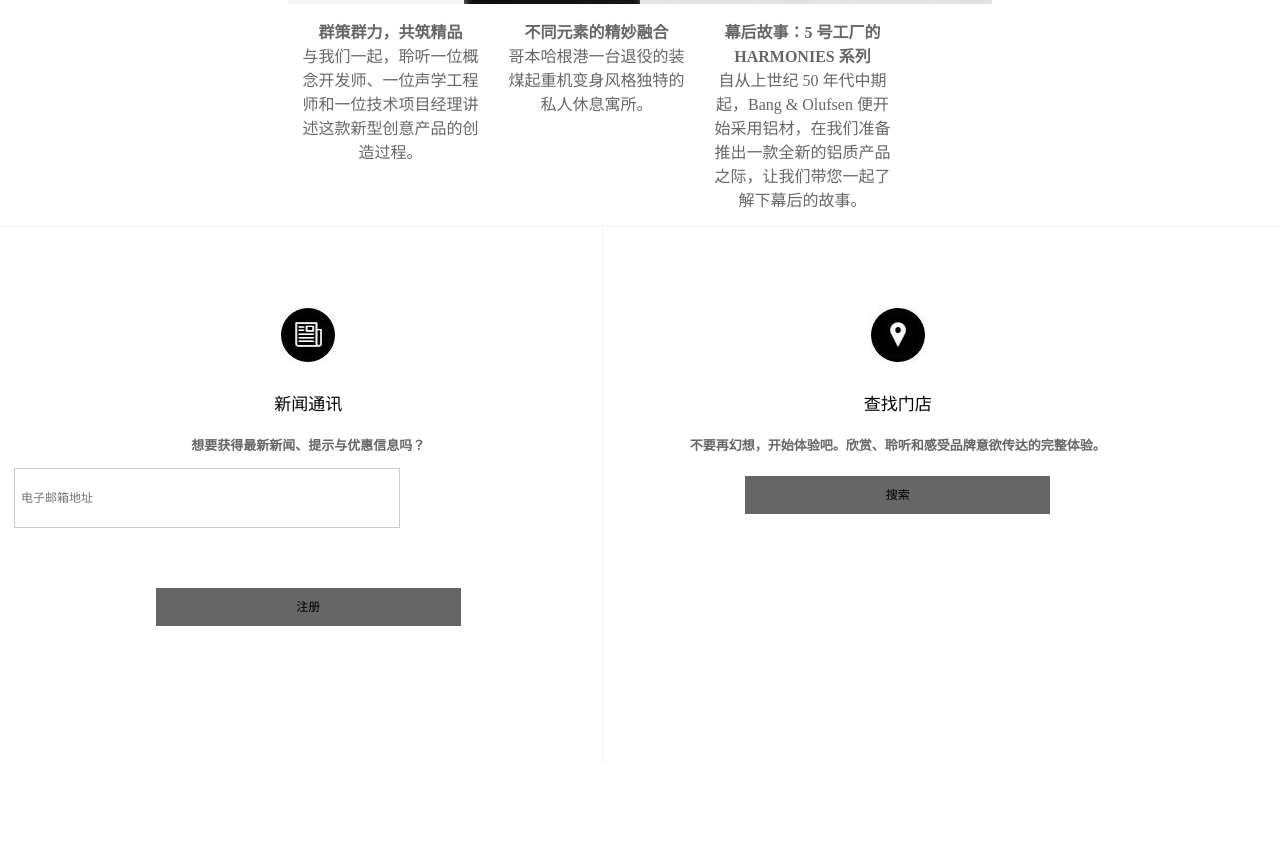
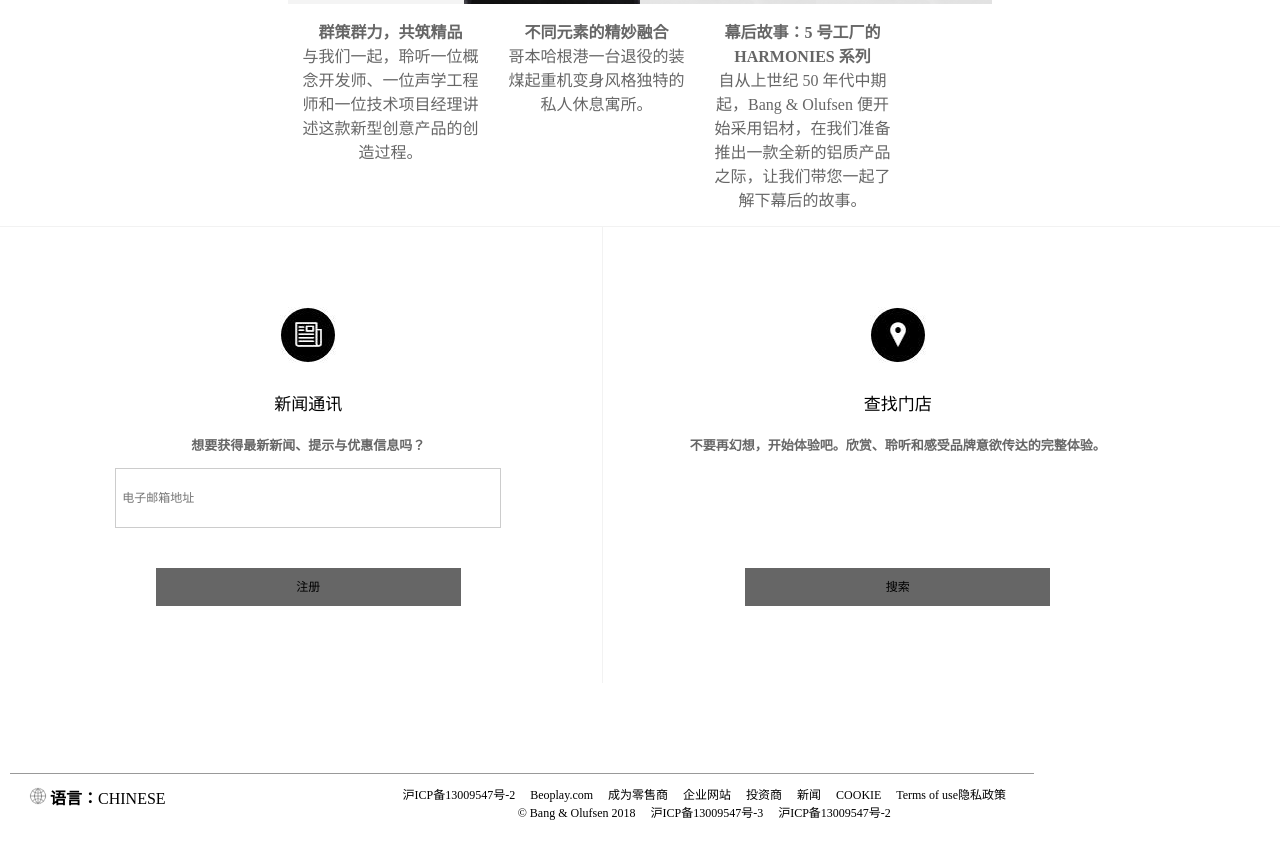
Before and after one commit to wyx-git/wyx-music, a plain HTML site: page index.html in a window 1280 px wide. Shown: the part 2300-3158 px from the top of the page. Before the commit the page ends 3063 px from the top, so only its background shows below. Drawn offline with Linux system fonts and the light colour scheme.

Commit message:
wyx-music4.0

```diff
--- a/index.css
+++ b/index.css
@@ -431,25 +431,30 @@ body {
     background: url(harmonies-story.jpg);
     background-size: 353px 168px;
 }
-.footer{
+
+.footer {
     border-top: solid 1px #f2f2f2;
     padding: 0 14px;
     height: 536px;
     display: flex;
 }
-.news-service{
+
+.news-service {
     width: 47%;
-    height: 100%;
+    height: 456px;
 }
-.news-service:nth-child(1){
+
+.news-service:nth-child(1) {
     border-right: solid 1px #f2f2f2;
 }
-.news-service .icon{
+
+.news-service .icon {
     margin: 80px auto 30px auto;
     width: 56px;
     height: 56px;
 }
-.news-service h5{
+
+.news-service h5 {
     margin: 20px 0 20px 0;
     line-height: 23px;
     font-size: 17px;
@@ -457,13 +462,19 @@ body {
     color: #000;
     text-align: center;
 }
-.news-service h6{
+
+.news-service h6 {
     line-height: 20px;
     font-size: 13px;
-    color: rgba(0,0,0,0.6);
+    color: rgba(0, 0, 0, 0.6);
     text-align: center;
 }
-.news-service input{
+.news-service:nth-child(2) h6{
+    margin-bottom: 112px;
+}
+
+.news-service input {
+    display: block;
     border: solid 1px #ccc;
     outline: none;
     margin: 12px auto 40px auto;
@@ -473,21 +484,54 @@ body {
     font-size: 12px;
     line-height: 17px;
 }
-.news-service:nth-child(1) .icon{
+
+.news-service:nth-child(1) .icon {
     background: url(news-icon.jpg);
 }
 
-.news-service:nth-child(2) .icon{
+.news-service:nth-child(2) .icon {
     background: url(search-icon.jpg);
 }
-.button{
+
+.button {
     margin: 20px auto;
     padding: 12px 35px;
     width: 40%;
-    background: rgba(0,0,0,0.6);
+    background: rgba(0, 0, 0, 0.6);
     color: #000;
     font-size: 12px;
     line-height: 14px;
     font-style: normal;
     text-align: center;
 }
+
+.copyright {
+    margin: 10px;
+    width: 1024px;
+    height: 80px;
+    border-top: 1px solid rgba(0, 0, 0, 0.4);
+}
+.footer-logo{
+    float: left;
+    margin: 2px 3px;
+    width: 18px;
+    height: 18px;
+    background: url(footer.png);
+    background-size: 100%;
+}
+.copyRight-text {
+    margin: 10px;
+    padding: 1px 6px;
+    text-align: center;
+}
+
+.copyRight-text:nth-child(1) {
+    float: left;
+    left: 20px;
+}
+.copyRight-text:nth-child(2) {
+    float: right;
+    margin: 10px;
+    font-size: 12px;
+    font-style: normal;
+}
--- a/index.html
+++ b/index.html
@@ -150,17 +150,43 @@
 </div>
 <div class="footer">
     <div class="news-service">
-        <div class="icon"></div>
+        <div class="icon">
+        </div>
         <h5>新闻通讯</h5>
         <h6>想要获得最新新闻、提示与优惠信息吗？</h6>
         <input type="text" placeholder="电子邮箱地址">
-        <div class="button">注册</div>
+        <div class="button">注册
+        </div>
     </div>
     <div class="news-service">
-        <div class="icon"></div>
+        <div class="icon">
+        </div>
         <h5>查找门店</h5>
         <h6>不要再幻想，开始体验吧。欣赏、聆听和感受品牌意欲传达的完整体验。</h6>
-        <div class="button">搜索</div>
+        <div class="button">搜索
+        </div>
+    </div>
+</div>
+<div class="copyright">
+    <div class="copyRight-text">
+        <div class="footer-logo">
+        </div>
+        <b>语言：</b>CHINESE
+    </div>
+    <div class="copyRight-text">
+        <ul>
+            沪ICP备13009547号-2 &nbsp &nbsp
+            Beoplay.com &nbsp &nbsp
+            成为零售商 &nbsp &nbsp
+            企业网站 &nbsp &nbsp
+            投资商 &nbsp &nbsp
+            新闻 &nbsp &nbsp
+            COOKIE &nbsp &nbsp
+            Terms of use隐私政策 &nbsp &nbsp <br>
+            © Bang & Olufsen 2018 &nbsp &nbsp
+            沪ICP备13009547号-3 &nbsp &nbsp
+            沪ICP备13009547号-2 &nbsp &nbsp
+        </ul>
     </div>
 </div>
 </body>
```
Also changed, not shown: footer.png (added).
